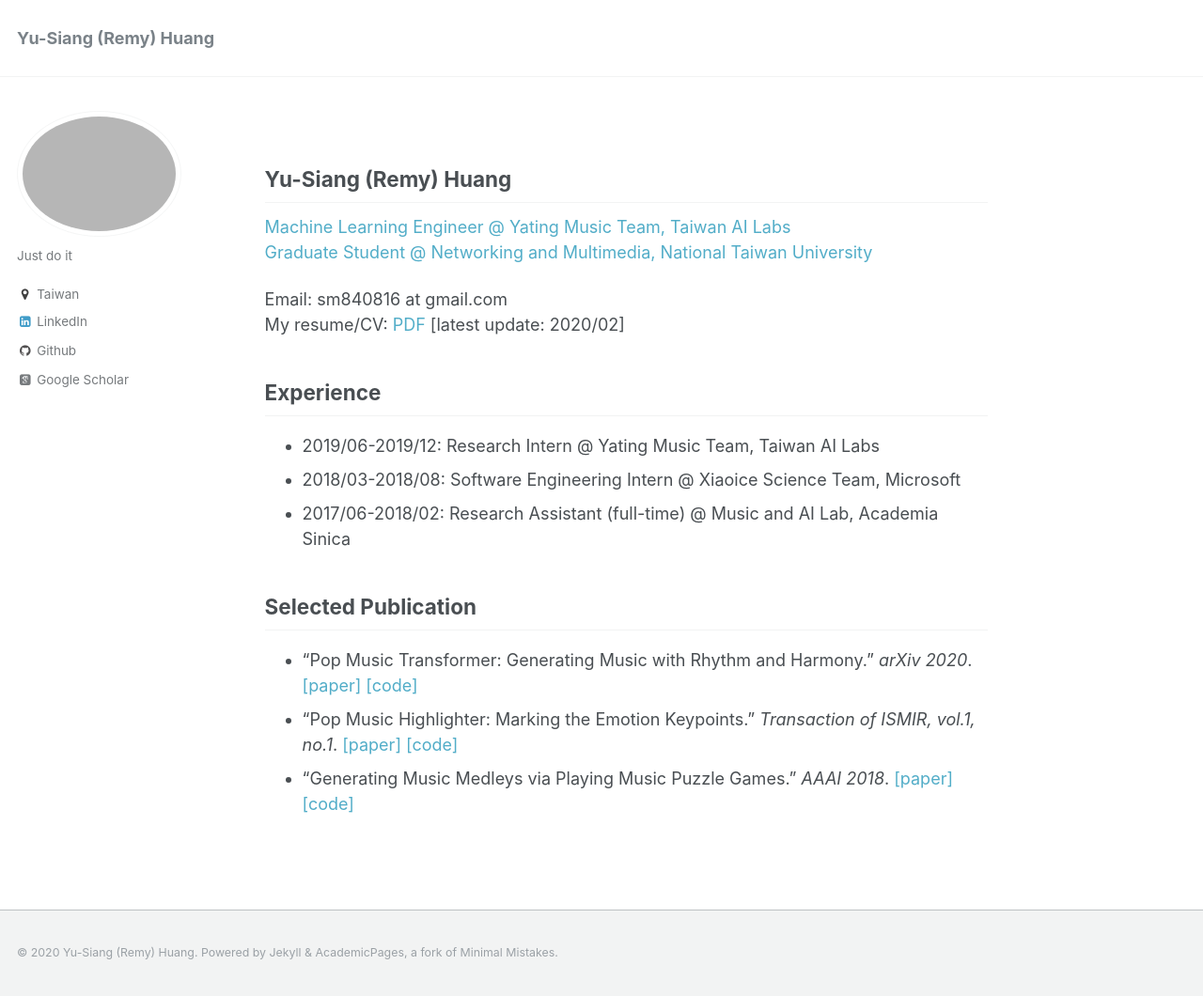
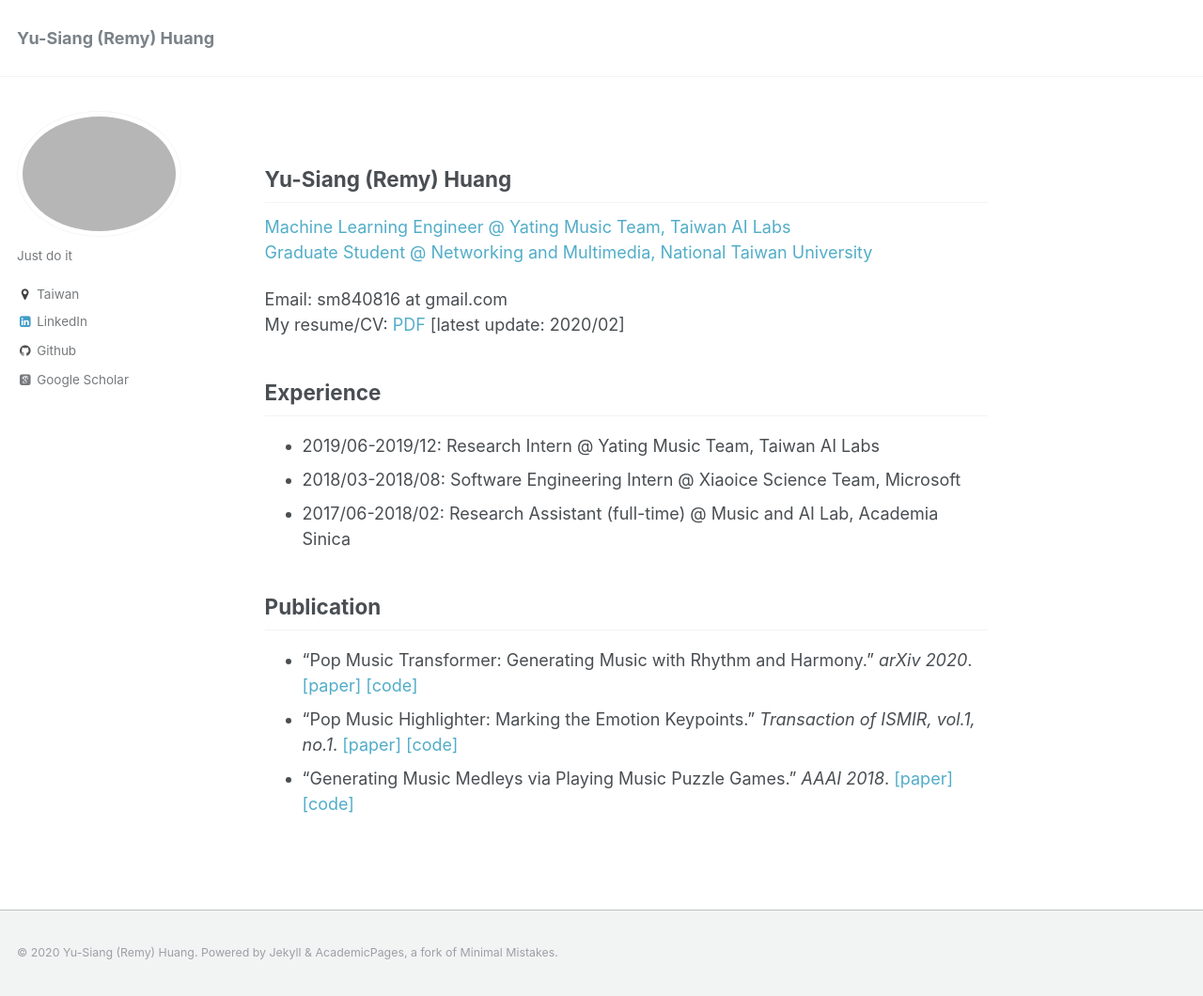
Before and after one commit to remyhuang/remyhuang.github.io, a Jekyll site: the page built from _pages/about.md, in a window 1280 px wide and 1060 px high. Shown: the whole window at 94% size. Built offline with Jekyll 4.4.1, drawn with Linux system fonts in a browser that asks for light colours; some web fonts are replaced.

Commit message:
Update about.md

```diff
--- a/_pages/about.md
+++ b/_pages/about.md
@@ -21,7 +21,7 @@ My resume/CV: [PDF](https://remyhuang.github.io/files/huang_cv.pdf) \[latest upd
 - 2018/03-2018/08: Software Engineering Intern @ Xiaoice Science Team, Microsoft
 - 2017/06-2018/02: Research Assistant (full-time) @ Music and AI Lab, Academia Sinica
 
-## Selected Publication
+## Publication
 - "Pop Music Transformer: Generating Music with Rhythm and Harmony." *arXiv 2020*. [\[paper\]](https://arxiv.org/abs/2002.00212) [\[code\]](https://github.com/YatingMusic/remi)
 - "Pop Music Highlighter: Marking the Emotion Keypoints." *Transaction of ISMIR, vol.1, no.1*. [\[paper\]](https://transactions.ismir.net/articles/10.5334/tismir.14/) [\[code\]](https://github.com/remyhuang/pop-music-highlighter)
 - "Generating Music Medleys via Playing Music Puzzle Games." *AAAI 2018*. [\[paper\]](https://aaai.org/ocs/index.php/AAAI/AAAI18/paper/view/16174) [\[code\]](https://github.com/remyhuang/music-puzzle-games)
```
